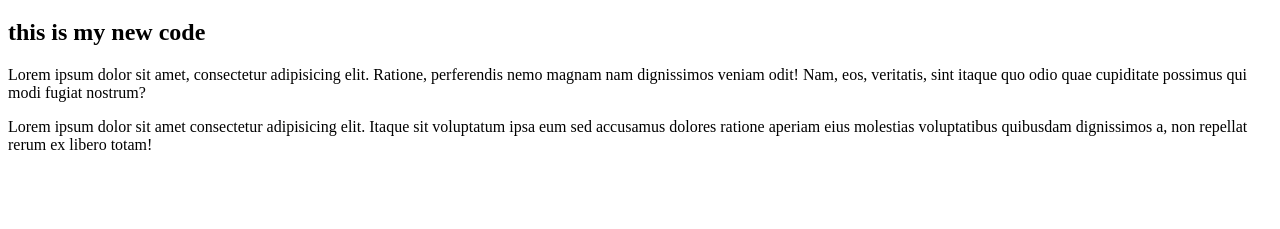
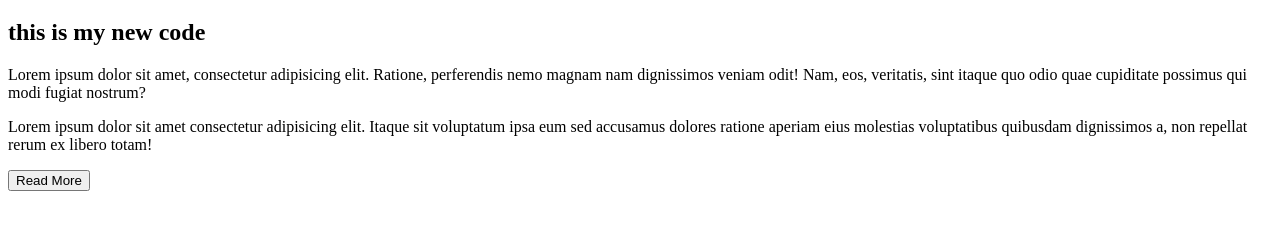
Before and after one commit to sarwar4443/sarwaranki, a plain HTML site: page index.html in a window 1280 px wide. Shown: the part 61-290 px from the top of the page. Drawn offline with Linux system fonts and the light colour scheme.

Commit message:
add a button

```diff
--- a/index.html
+++ b/index.html
@@ -9,5 +9,6 @@
 	<h2> this is my new code</h2>
 	<p>Lorem ipsum dolor sit amet, consectetur adipisicing elit. Ratione, perferendis nemo magnam nam dignissimos veniam odit! Nam, eos, veritatis, sint itaque quo odio quae cupiditate possimus qui modi fugiat nostrum?</p>
 	<p class="new">Lorem ipsum dolor sit amet consectetur adipisicing elit. Itaque sit voluptatum ipsa eum sed accusamus dolores ratione aperiam eius molestias voluptatibus quibusdam dignissimos a, non repellat rerum ex libero totam!</p>
+	<button type="submit">Read More</button>
 </body>
 </html>
```
